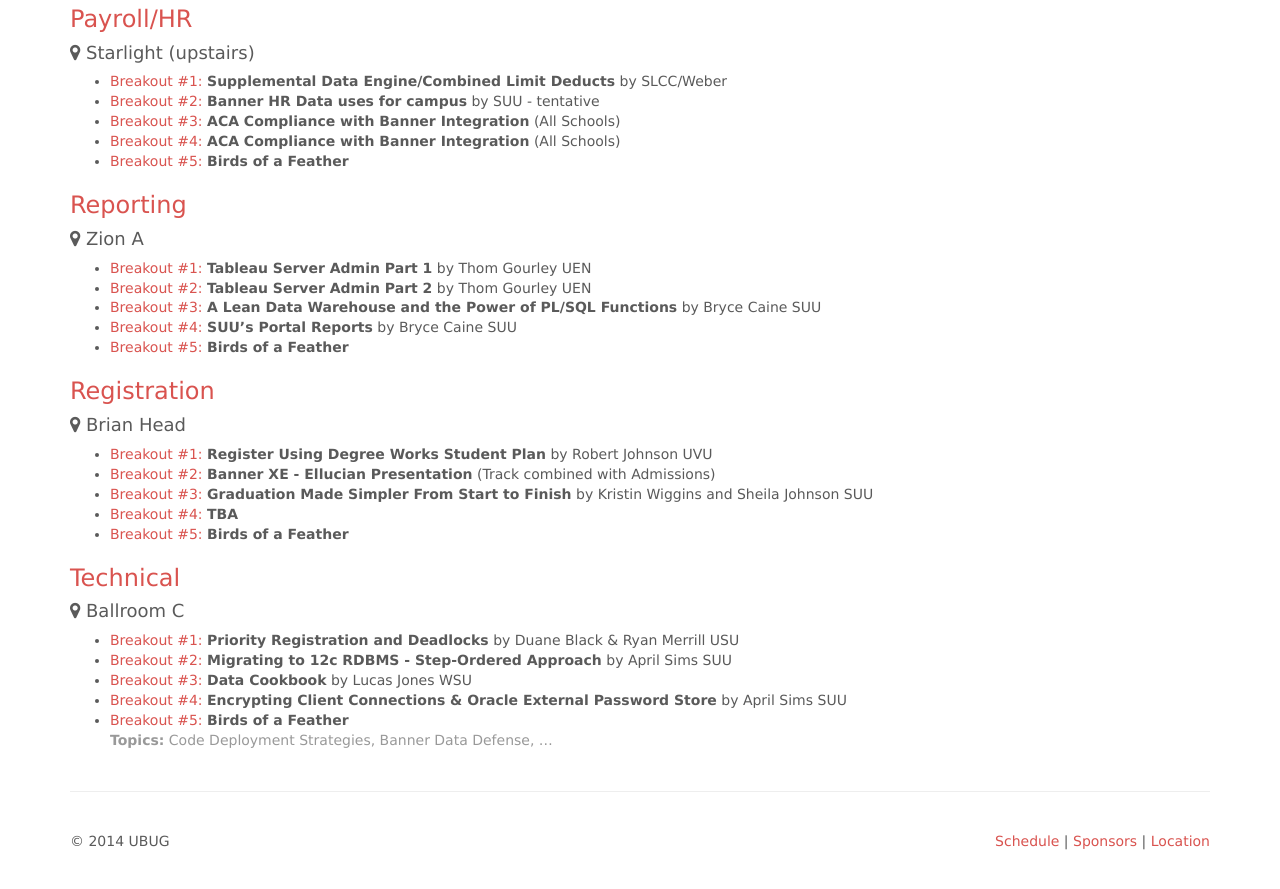
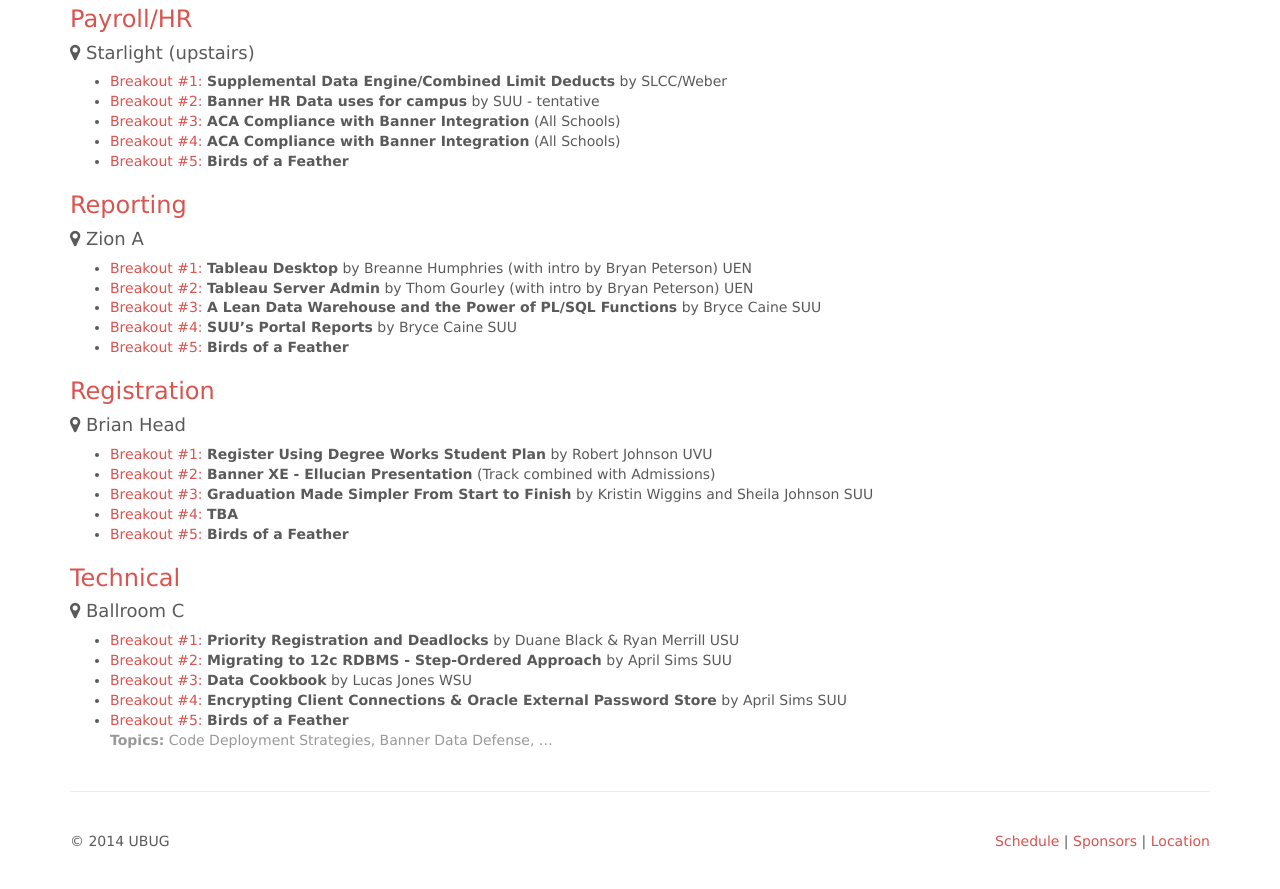
Before and after one commit to ubug/ubug.github.io, a Jekyll site: the page built from schedule/index.md, in a window 1280 px wide and 900 px high, scrolled down 2135 px. Shown: the top 889 px of the window. Built offline with Jekyll 4.4.1, drawn with Linux system fonts in a browser that asks for light colours; nearby versions of some CDN libraries; Markdown is read by kramdown in place of the engine named in the settings.

Commit message:
Changed reporting-track breakout sessions 1 and 2

```diff
--- a/schedule/index.md
+++ b/schedule/index.md
@@ -98,8 +98,8 @@
 
 #### <i class="fa fa-map-marker"></i> Zion A
 
-* <span class="text-primary">Breakout #1:</span> **Tableau Server Admin Part 1** by Thom Gourley UEN
-* <span class="text-primary">Breakout #2:</span> **Tableau Server Admin Part 2** by Thom Gourley UEN
+* <span class="text-primary">Breakout #1:</span> **Tableau Desktop** by Breanne Humphries (with intro by Bryan Peterson) UEN
+* <span class="text-primary">Breakout #2:</span> **Tableau Server Admin** by Thom Gourley (with intro by Bryan Peterson) UEN
 * <span class="text-primary">Breakout #3:</span> **A Lean Data Warehouse and the Power of PL/SQL Functions** by Bryce Caine SUU
 * <span class="text-primary">Breakout #4:</span> **SUU's Portal Reports** by Bryce Caine SUU
 * <span class="text-primary">Breakout #5:</span> **Birds of a Feather**
```
